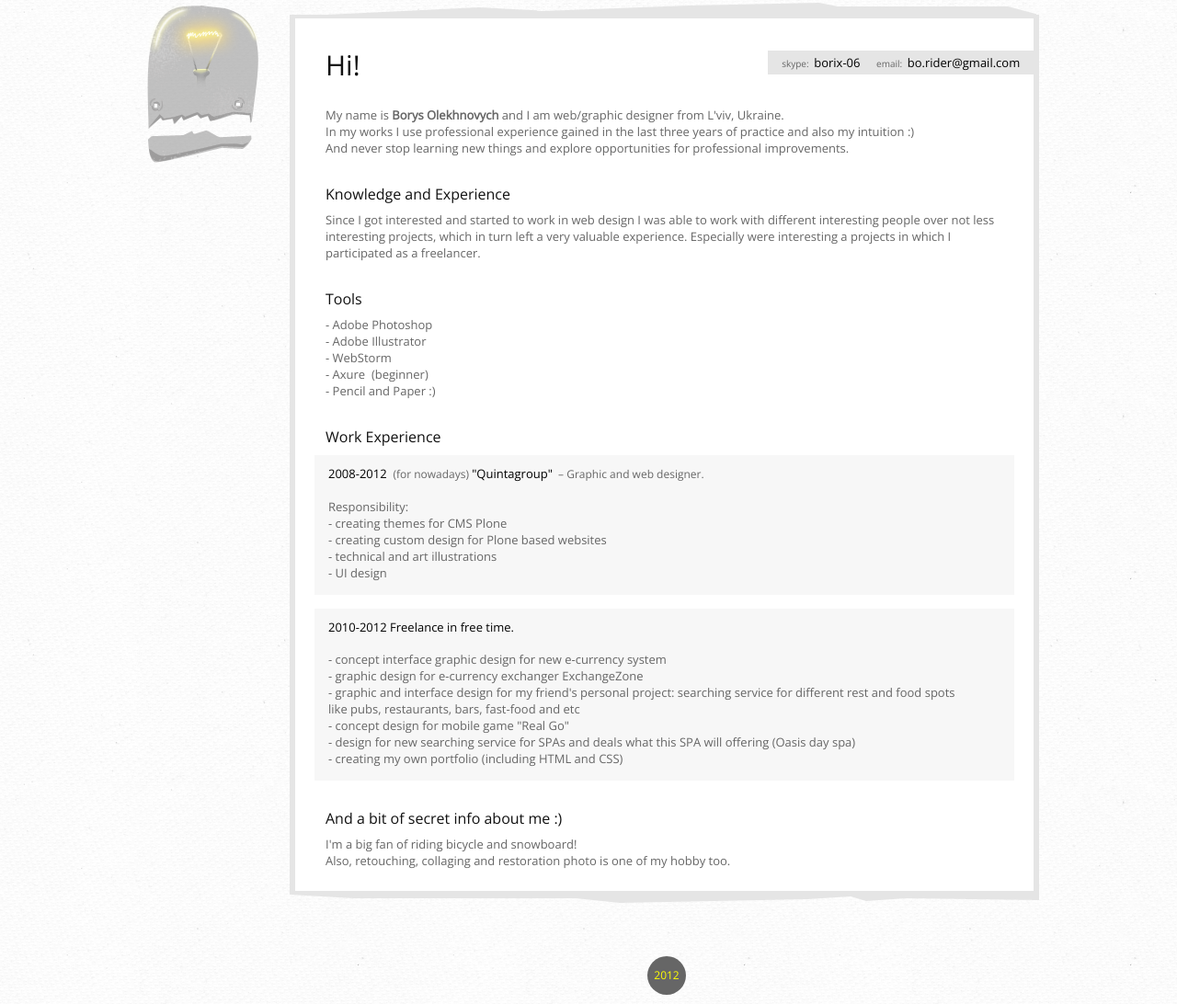
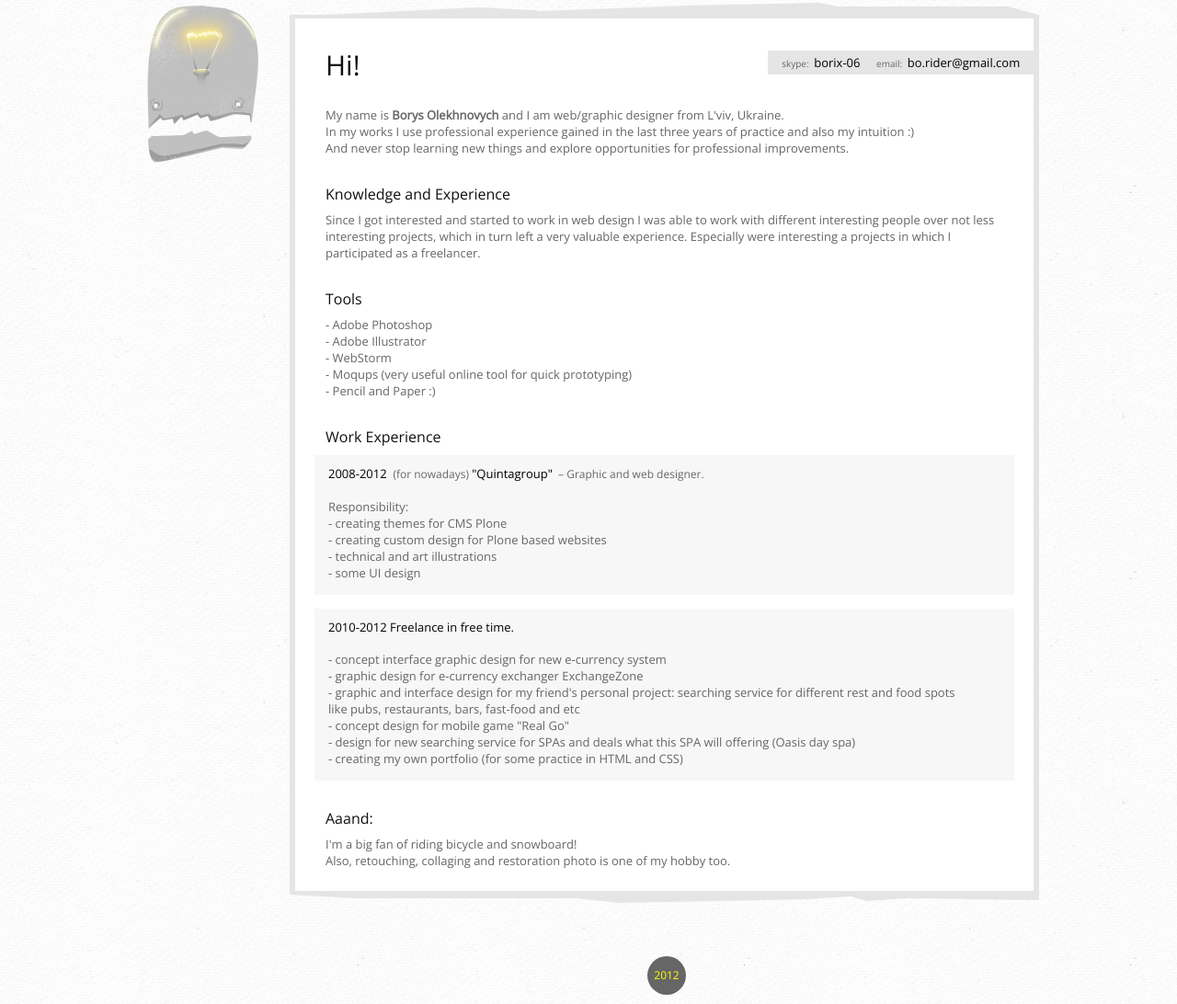
Before and after one commit to bo-rider/bo-rider.github.com, a plain HTML site: page inner_pages/about.html in a window 1280 px wide. Shown: the part 133-1225 px from the top of the page at 92% size. Drawn offline with nearby package versions, Linux system fonts and the light colour scheme.

Commit message:
copyrighting the text on About me page

```diff
--- a/inner_pages/about.html
+++ b/inner_pages/about.html
@@ -56,7 +56,7 @@
                             - Adobe Photoshop &nbsp<br>
                             - Adobe Illustrator &nbsp<br>
                             - WebStorm &nbsp&nbsp<br>
-                            - Axure &nbsp(beginner)&nbsp<br>
+                            - Moqups (very useful online tool for quick prototyping)<br>
                             - Pencil and Paper :) <br>
                         </p>
 
@@ -68,7 +68,7 @@
                             - creating themes for CMS Plone<br>
                             - creating custom design for Plone based websites<br>
                             - technical and art illustrations<br>
-                            - UI design<br>
+                            - some UI design<br>
                         </p>
                         </article>
                         <article class="article">
@@ -79,11 +79,11 @@
                             - graphic and interface design for my friend's personal project: searching service for different rest and food spots like pubs, restaurants, bars, fast-food and etc<br>
                             - concept design for mobile game "Real Go"<br>
                             - design for new searching service for SPAs and deals what this SPA will offering (Oasis day spa)<br>
-                            - creating my own portfolio (including HTML and CSS)
+                            - creating my own portfolio (for some practice in HTML and CSS)
 
                         </p>
                         </article>
-                        <h2>And a bit of secret info about me :)</h2>
+                        <h2>Aaand:</h2>
                         <p>I'm a big fan of riding bicycle and snowboard!<br> Also, retouching, collaging and restoration photo is one of my hobby too. </p>
                     </div>
                 </div>
```
